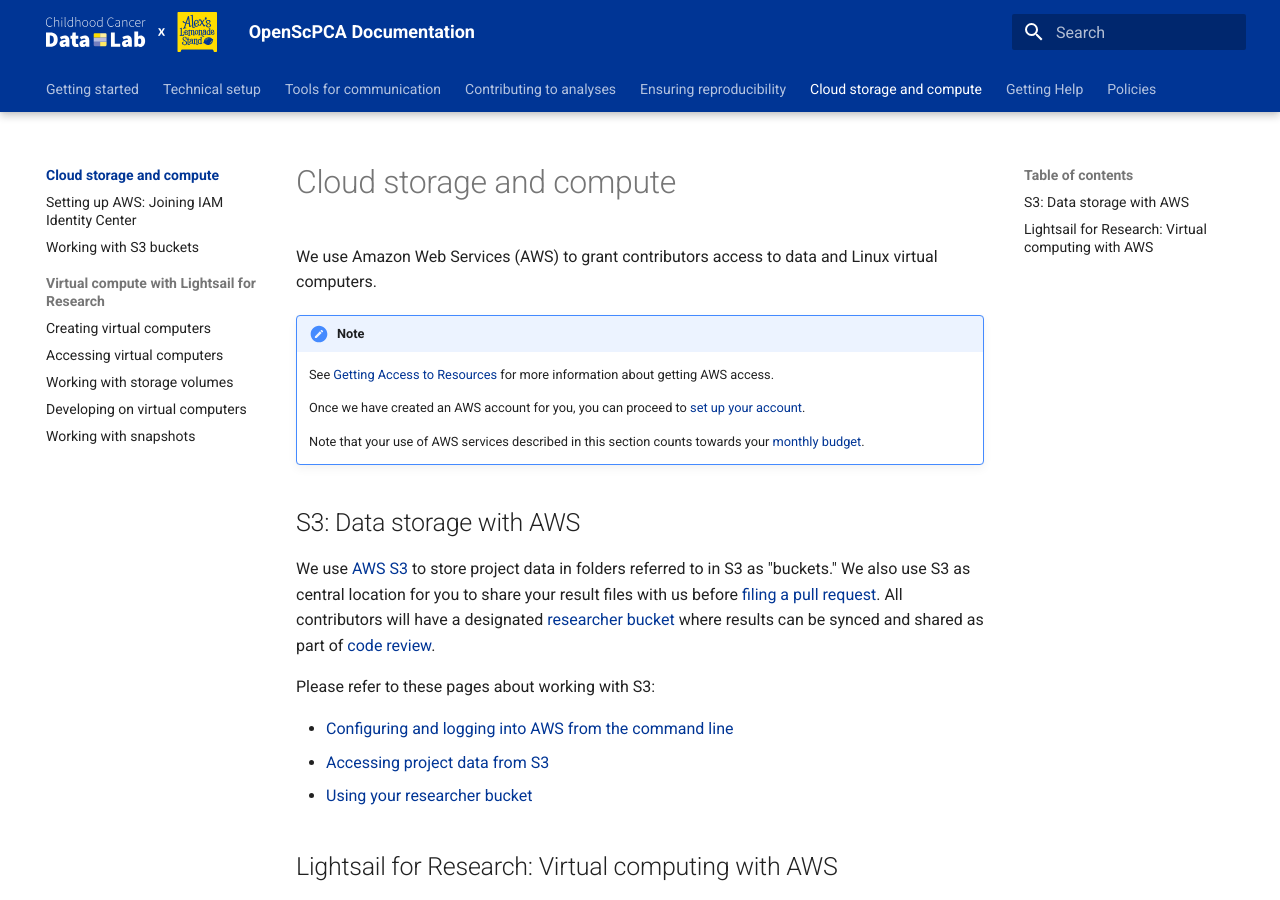
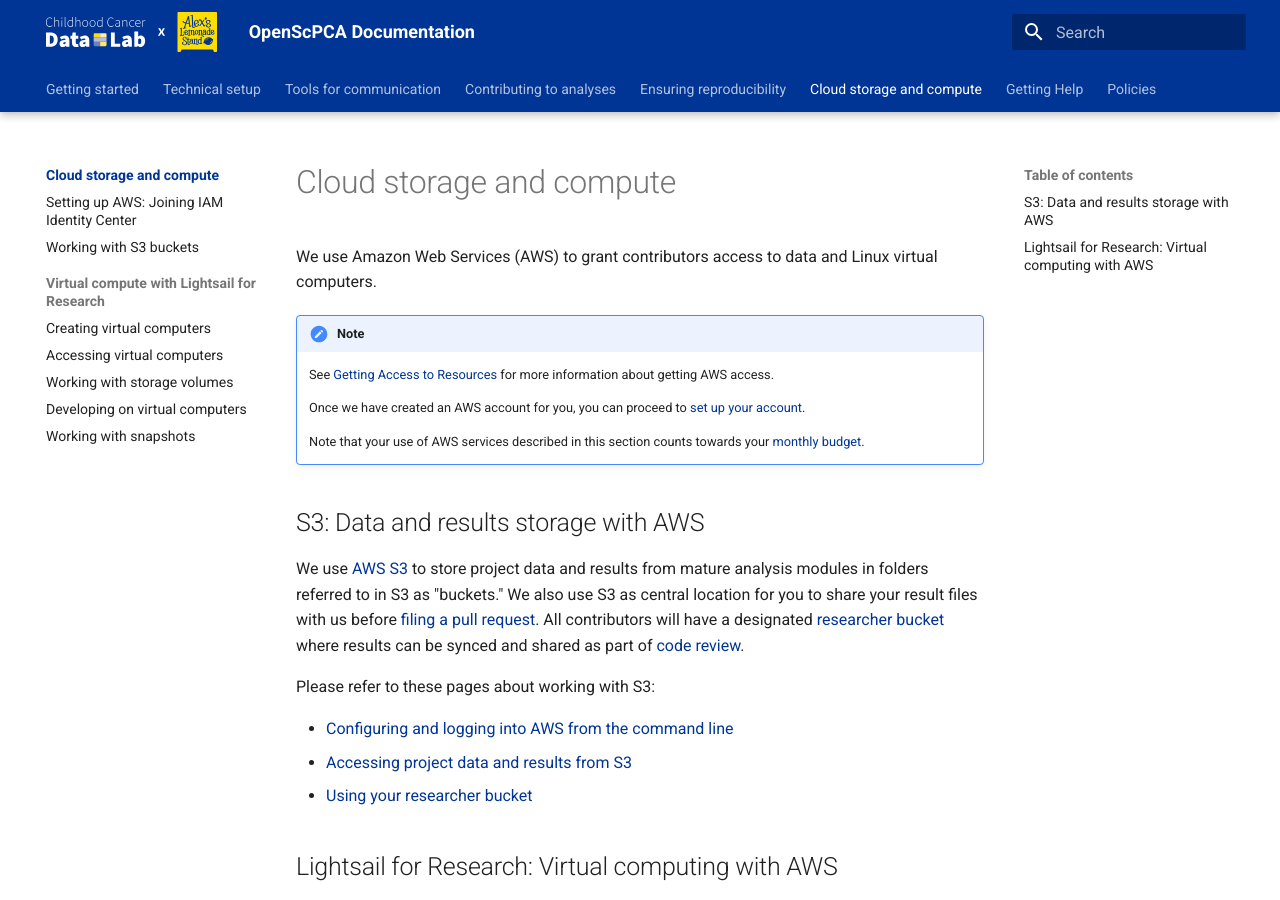
Before and after one commit to AlexsLemonade/OpenScPCA-analysis, an MkDocs documentation site: the page built from docs/aws/index.md, in a window 1280 px wide and 900 px high. Built offline with MkDocs 1.6.1 and Material for MkDocs 9.7.7, drawn with Linux system fonts in a browser that asks for light colours.

Commit message:
update some anchor links

```diff
--- a/docs/aws/index.md
+++ b/docs/aws/index.md
@@ -9,16 +9,16 @@
 
     Note that your use of AWS services described in this section counts towards your [monthly budget](../getting-started/accessing-resources/getting-access-to-compute.md#monthly-budget).
 
-## S3: Data storage with AWS
+## S3: Data and results storage with AWS
 
-We use [AWS S3](https://aws.amazon.com/s3/) to store project data in folders referred to in S3 as "buckets."
+We use [AWS S3](https://aws.amazon.com/s3/) to store project data and results from mature analysis modules in folders referred to in S3 as "buckets."
 We also use S3 as central location for you to share your result files with us before [filing a pull request](../contributing-to-analyses/creating-pull-requests/index.md).
 All contributors will have a designated [researcher bucket](working-with-s3-buckets.md) where results can be synced and shared as part of [code review](../contributing-to-analyses/pr-review-and-merge/index.md).
 
 Please refer to these pages about working with S3:
 
 - [Configuring and logging into AWS from the command line](../technical-setup/environment-setup/configure-aws-cli.md)
-- [Accessing project data from S3](../getting-started/accessing-resources/getting-access-to-data.md#accessing-data-from-s3)
+- [Accessing project data and results from S3](../getting-started/accessing-resources/getting-access-to-data.md#accessing-data-as-an-openscpca-contributor)
 - [Using your researcher bucket](working-with-s3-buckets.md)
 
 ## Lightsail for Research: Virtual computing with AWS
--- a/docs/getting-started/explore-analysis.md
+++ b/docs/getting-started/explore-analysis.md
@@ -39,5 +39,5 @@
 - The module requires either `SingleCellExperiment` or `AnnData` objects from the ScPCA Portal as input.
 
 In some cases, an analysis module's input data will be the results/output from a different module.
-These results are stored in an [S3 bucket on Amazon Web Services](../aws/index.md#s3-data-storage-with-aws), and are available to contributors.
+These results are stored in an [S3 bucket on Amazon Web Services](../aws/index.md#s3-data-and-results-storage-with-aws), and are available to contributors.
 Read more about [getting access to data](accessing-resources/getting-access-to-data.md).
--- a/docs/technical-setup/environment-setup/setup-conda.md
+++ b/docs/technical-setup/environment-setup/setup-conda.md
@@ -72,7 +72,7 @@
 The last step is to create an `openscpca` conda environment and install the packages needed for OpenScPCA development.
 These are specified in the `environment.yml` in the root of the repository, and include:
 
-- The [`awscli` package](https://docs.aws.amazon.com/cli/latest/userguide/cli-chap-welcome.html) will allow you to interact with [data stored in the Amazon Web Services (AWS) S3 bucket](../../aws/index.md#s3-data-storage-with-aws)
+- The [`awscli` package](https://docs.aws.amazon.com/cli/latest/userguide/cli-chap-welcome.html) will allow you to interact with [data stored in the Amazon Web Services (AWS) S3 bucket](../../aws/index.md#s3-data-and-results-storage-with-aws)
 - The [`conda-lock` package](https://conda.github.io/conda-lock/) is used to create fully reproducible, cross-platform [conda environments for analysis modules](../../ensuring-repro/managing-software/using-conda.md#conda-and-conda-lock)
 - The [`jq` package](https://jqlang.github.io/jq/) provides JSON parsing capabilities
 - The [`pre-commit` package](https://pre-commit.com) will allow you to use [pre-commit hooks when contributing to analysis modules](../../contributing-to-analyses/working-with-git/making-commits.md#pre-commit-checks)
```
Also changed, not shown: docs/troubleshooting-faq/faq.md (+1 -1 lines).
